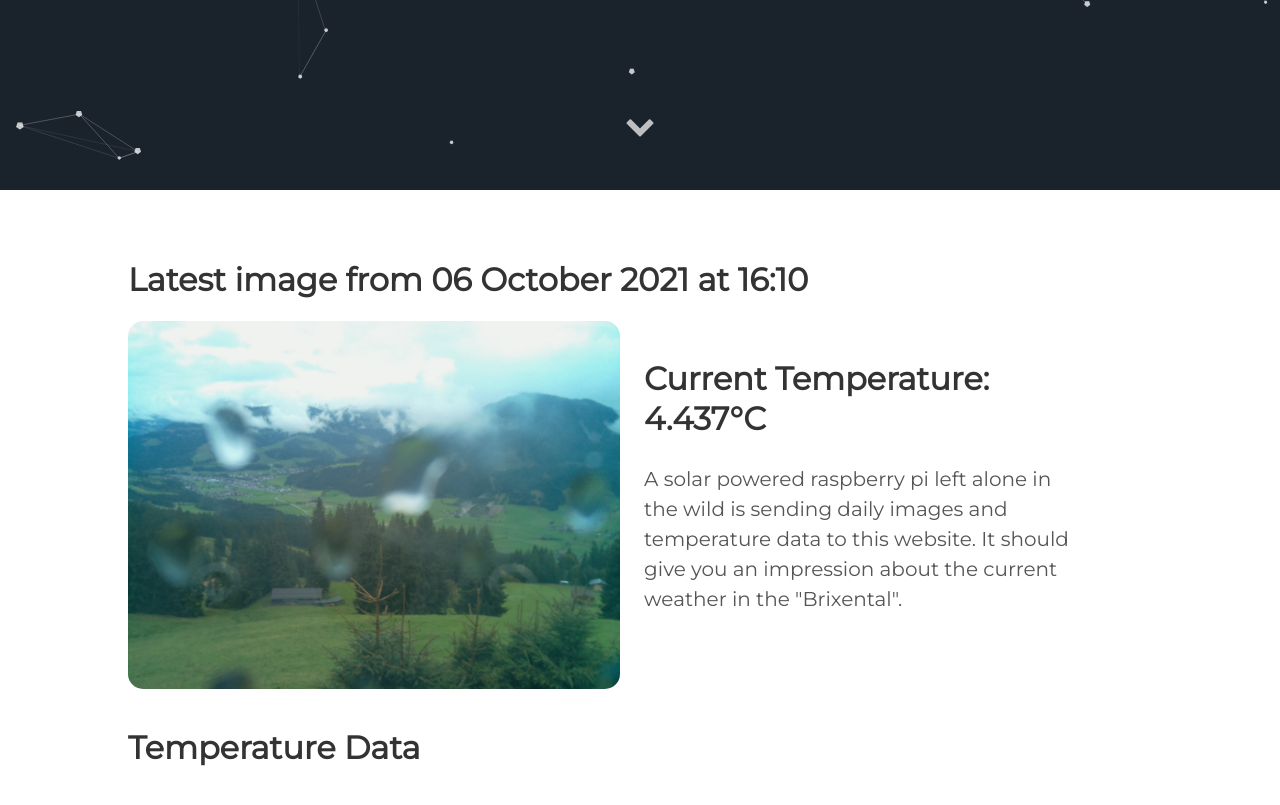
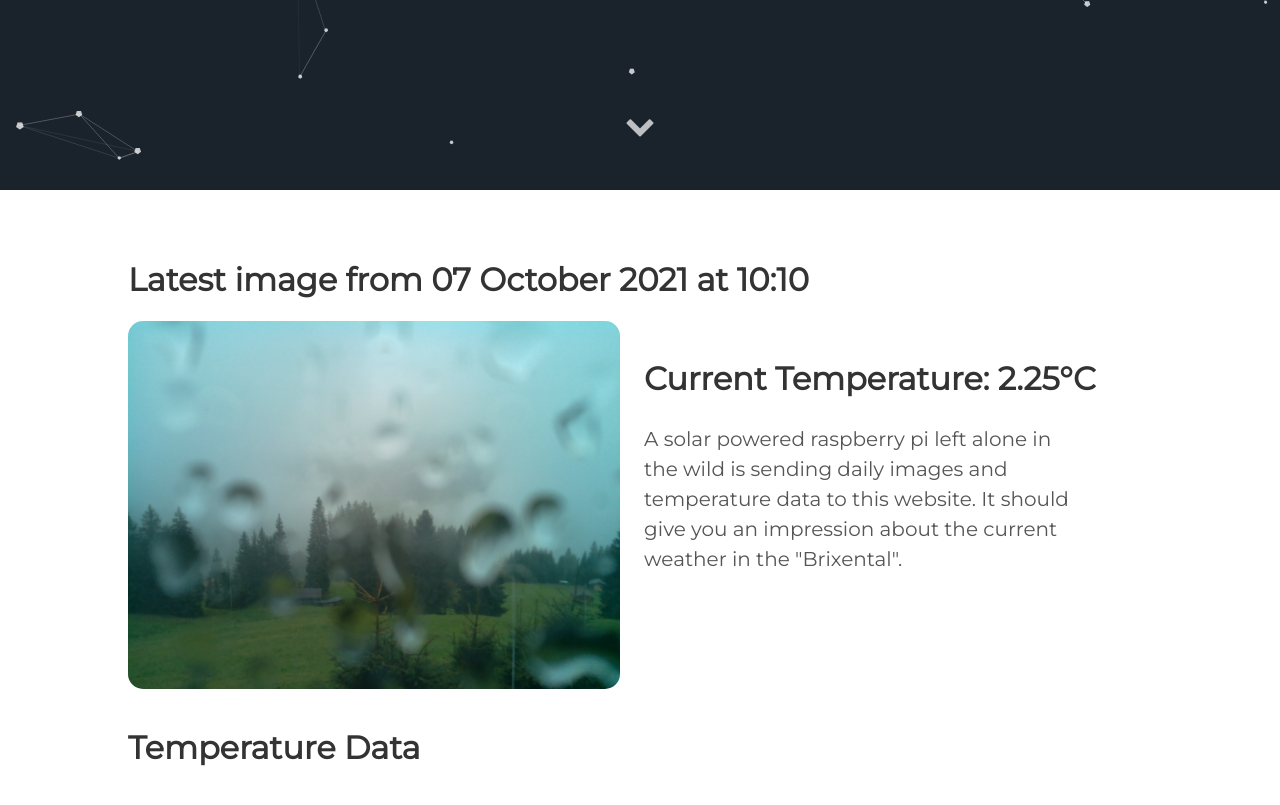
Before and after one commit to vektorious/vektorious.github.io, a Jekyll site: the page built from resources/huette.md, in a window 1280 px wide and 900 px high, scrolled down 710 px. Shown: the top 805 px of the window. Built offline with Jekyll 4.4.1, drawn with Linux system fonts in a browser that asks for light colours.

Commit message:
I'm a bot beep boop

```diff
--- a/resources/huette.md
+++ b/resources/huette.md
@@ -6,13 +6,13 @@
 description: 'Live image from the Austrian alps'
 twitter_text: ' '
 ---
-## Latest image from 06 October 2021 at 16:10
+## Latest image from 07 October 2021 at 10:10
 <div class="huette">
   <div class="huette-image">
     <img src="{{ "/assets/img/huette.jpg" | prepend: site.baseurl }}">
   </div>
   <div class="huette-text">
-        <h2>Current Temperature: 4.437°C</h2>
+        <h2>Current Temperature: 2.25°C</h2>
         <p>A solar powered raspberry pi left alone in the wild is sending daily images and temperature data to this website. It should give you an impression about the current weather in the "Brixental".</p>
 
   </div>
```
Also changed, not shown: rpi-script/2021-10-07_100922.txt (renamed from rpi-script/2021-10-06_160921.txt, +6 -5 lines), rpi-script/huette.md (+2 -2 lines), assets/img/huette.jpg, assets/img/temp_plot.png, rpi-script/temp_plot.png, 1 other file.
